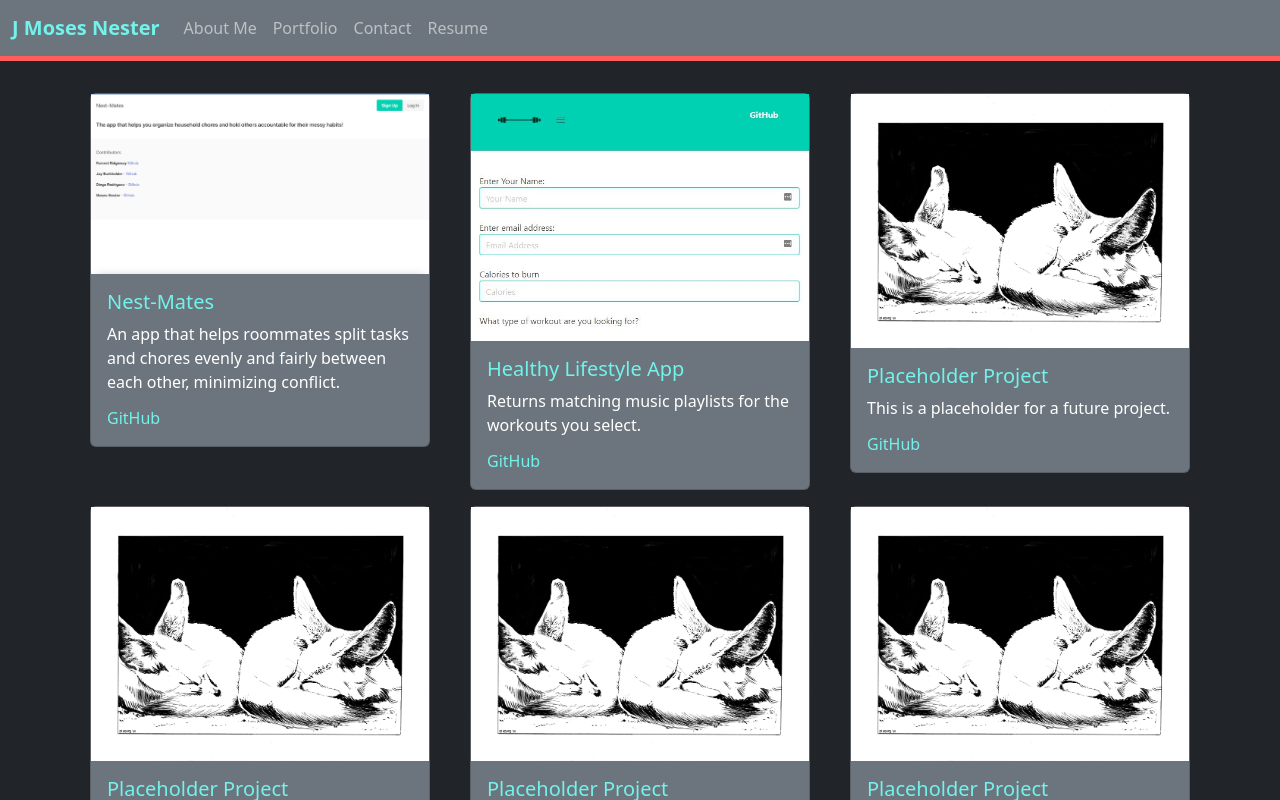
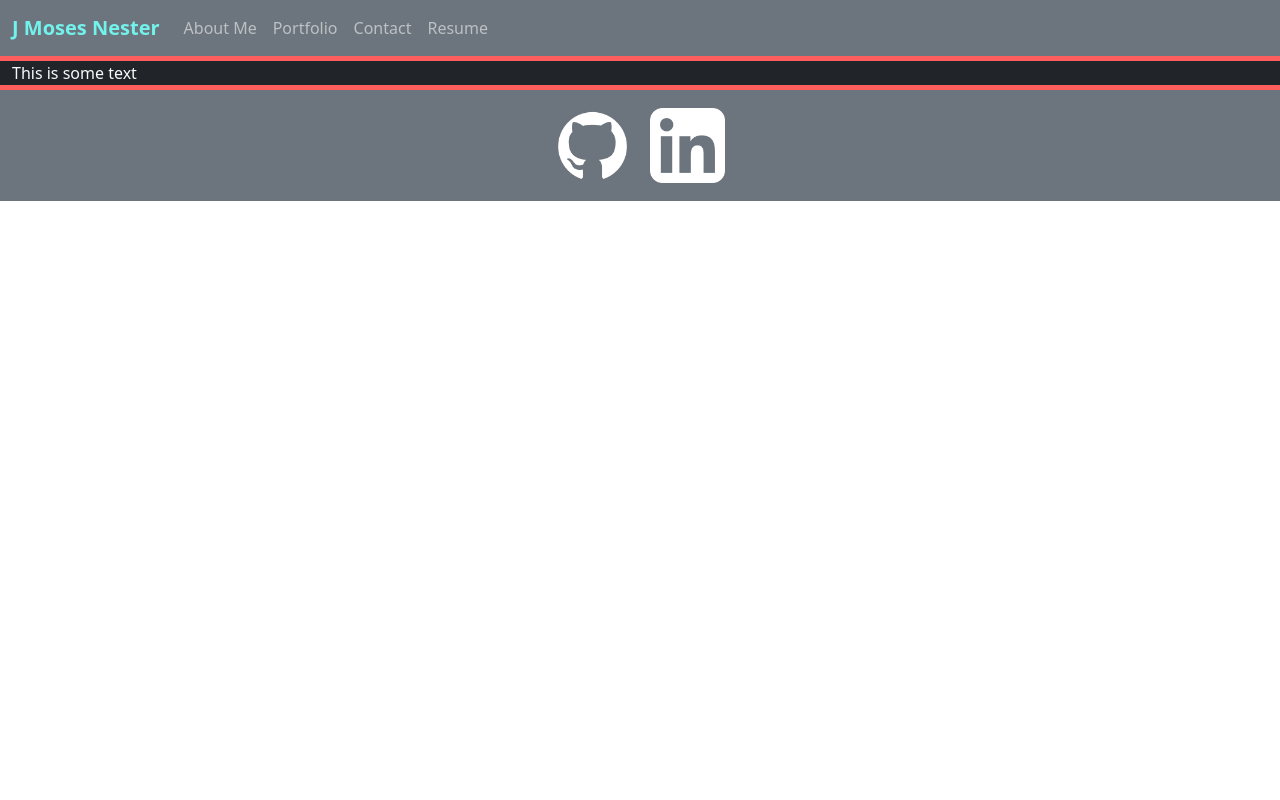
Before and after one commit to MosNes/react-portfolio, a React (Create React App) app in the folder client/: page / in a window 1280 px wide. Shown: the top 800 px of the page. Built offline with nearby package versions, Linux system fonts and the light colour scheme.

Commit message:
added helpers.js with validate email function, created Contact component

```diff
--- a/client/src/App.js
+++ b/client/src/App.js
@@ -3,6 +3,7 @@
 import Footer from './components/Footer'
 import About from './pages/About';
 import Portfolio from './pages/Portfolio';
+import Contact from './pages/Contact'
 
 function App() {
   return (
@@ -10,7 +11,8 @@
       <Header/>
       <main className='container-fluid'>
         {/* <About /> */}
-        <Portfolio />
+        {/* <Portfolio /> */}
+        <Contact />
       </main>
       <Footer />
     </div>
--- a/client/src/pages/Contact.js
+++ b/client/src/pages/Contact.js
@@ -0,0 +1,10 @@
+import React from 'react';
+import {  } from 'reactstrap';
+
+const Contact = () => {
+    return(
+        <div>This is some text</div>
+    )
+};
+
+export default Contact;
--- /dev/null
+++ b/client/src/utils/helpers.js
@@ -0,0 +1,4 @@
+  export function validateEmail(email) {
+    var re = /^(([^<>()[\]\\.,;:\s@"]+(\.[^<>()[\]\\.,;:\s@"]+)*)|(".+"))@((\[[0-9]{1,3}\.[0-9]{1,3}\.[0-9]{1,3}\.[0-9]{1,3}\])|(([a-zA-Z\-0-9]+\.)+[a-zA-Z]{2,}))$/;
+    return re.test(String(email).toLowerCase());
+  }
```
